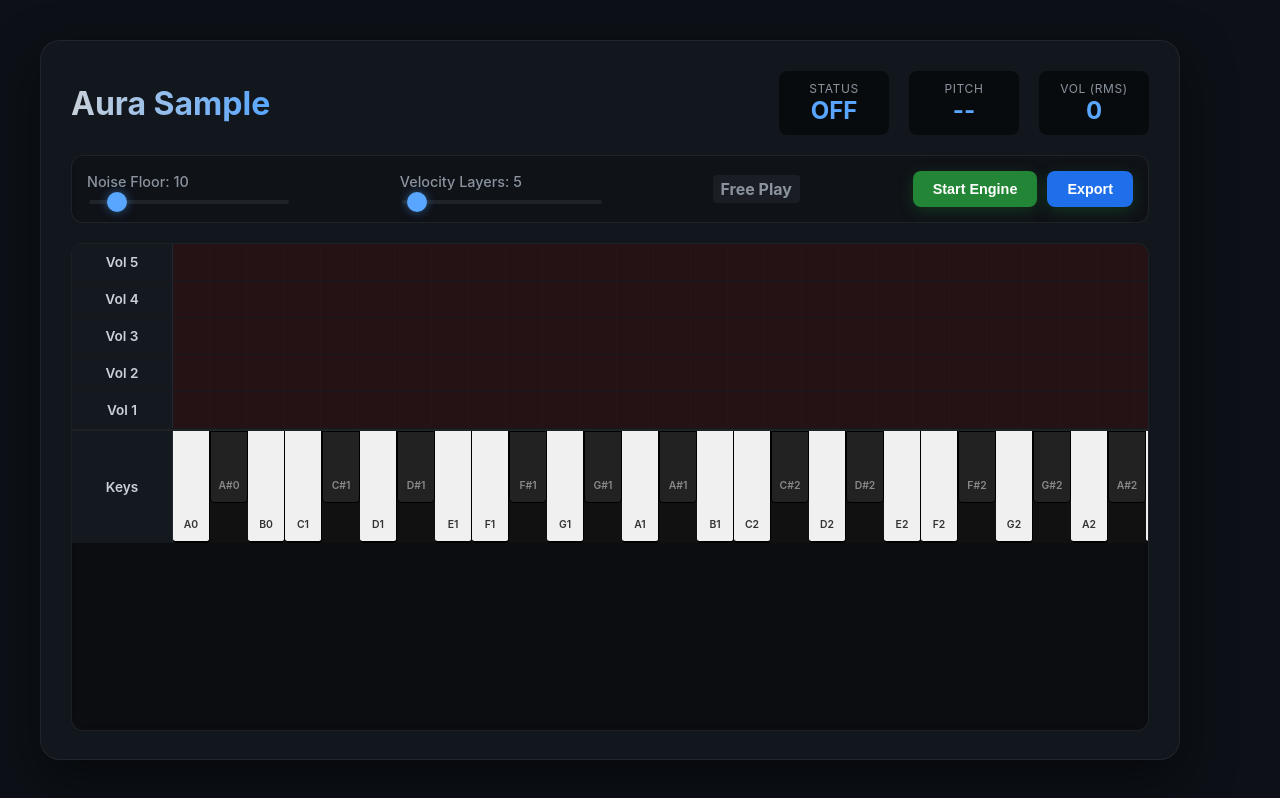
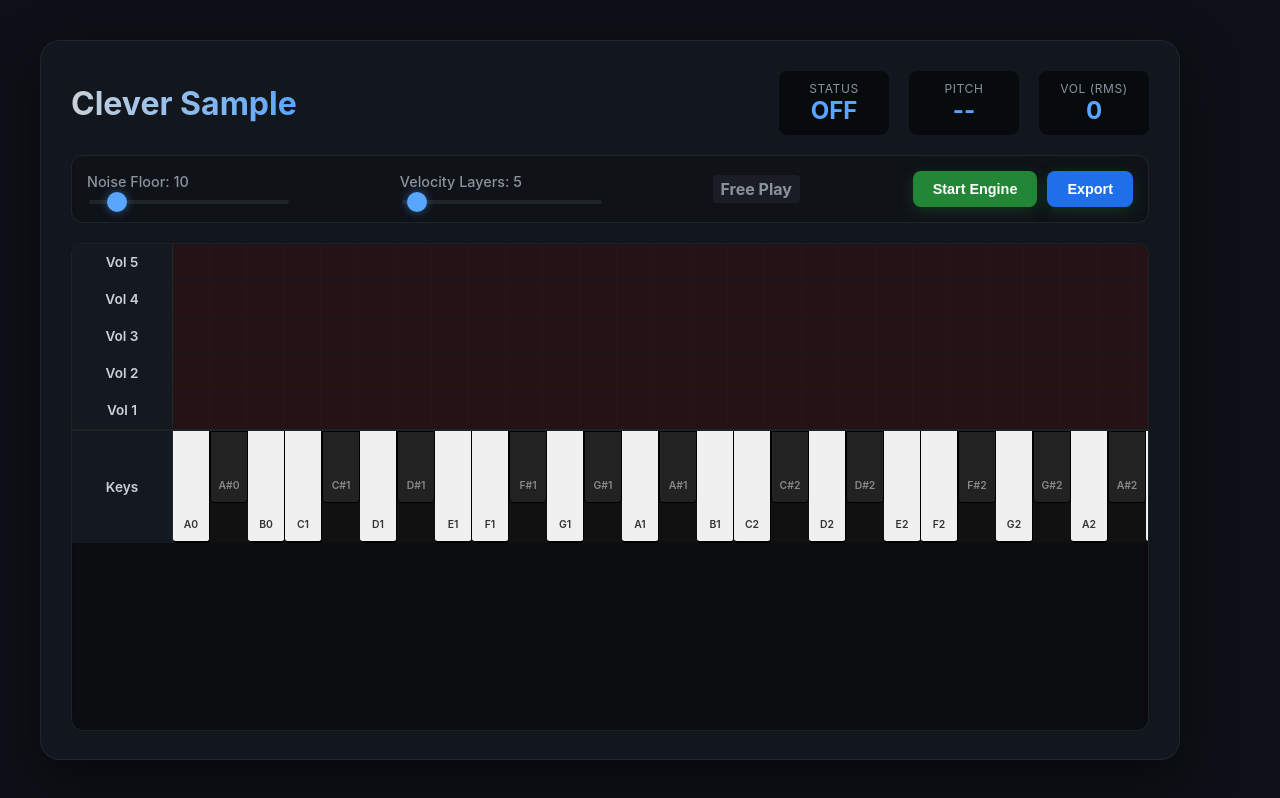
Before and after one commit to Temophor/sample_wizzard, a React (Vite) app: page / in a window 1280 px wide. Built offline with nearby package versions, Linux system fonts and the light colour scheme.

Commit message:
Rebrand application to Clever Sample

```diff
--- a/src/App.tsx
+++ b/src/App.tsx
@@ -105,7 +105,7 @@ function App() {
         </div>
       )}
       <div className="app-header">
-        <h1>Aura Sample</h1>
+        <h1>Clever Sample</h1>
         <div className="hud-panel">
           <div className="hud-item">
             <span className="hud-label">Status</span>
--- a/src/kontaktExporter.ts
+++ b/src/kontaktExporter.ts
@@ -8,7 +8,7 @@ import { convertWebmToWav } from './wavConverter';
  * SFZ is a standardized format that Kontakt can import.
  */
 export const generateSFZ = (gridState: GridState, settings: SamplerSettings): string => {
-    let sfzContent = '// Mapped Aura Sample Export\n';
+    let sfzContent = '// Mapped Clever Sample Export\n';
     sfzContent += '// Drag this file into the Kontakt Rack to load\n\n';
     sfzContent += '<group>\n\n';
 
@@ -138,7 +138,7 @@ If dragging the 'instrument.sfz' file directly into Kontakt does not work, you c
     const content = await zip.generateAsync({ type: 'blob' });
 
     onProgress?.('Downloading...');
-    saveAs(content, 'AuraSample_Kontakt_Export.zip');
+    saveAs(content, 'CleverSample_Kontakt_Export.zip');
 
     onProgress?.('Export complete!');
 };
```
